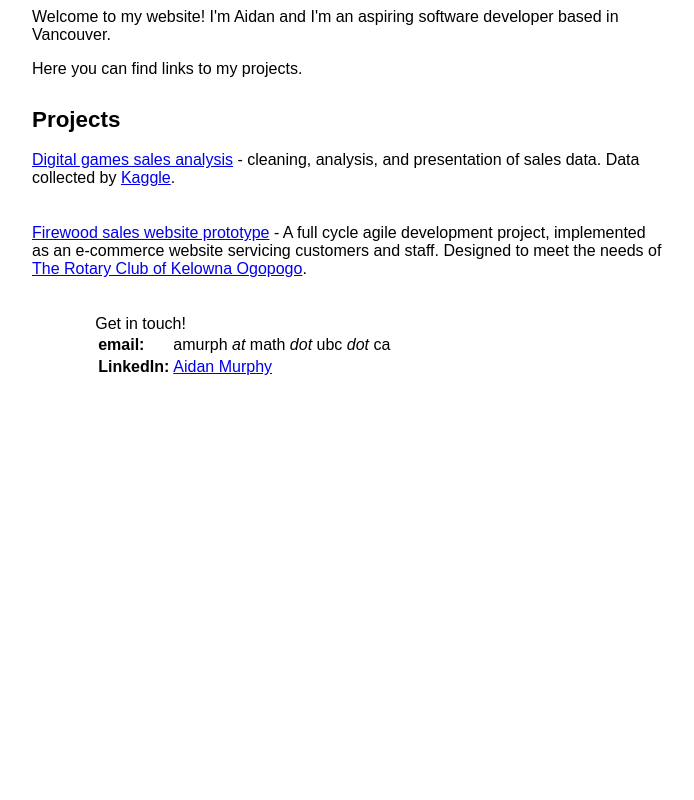
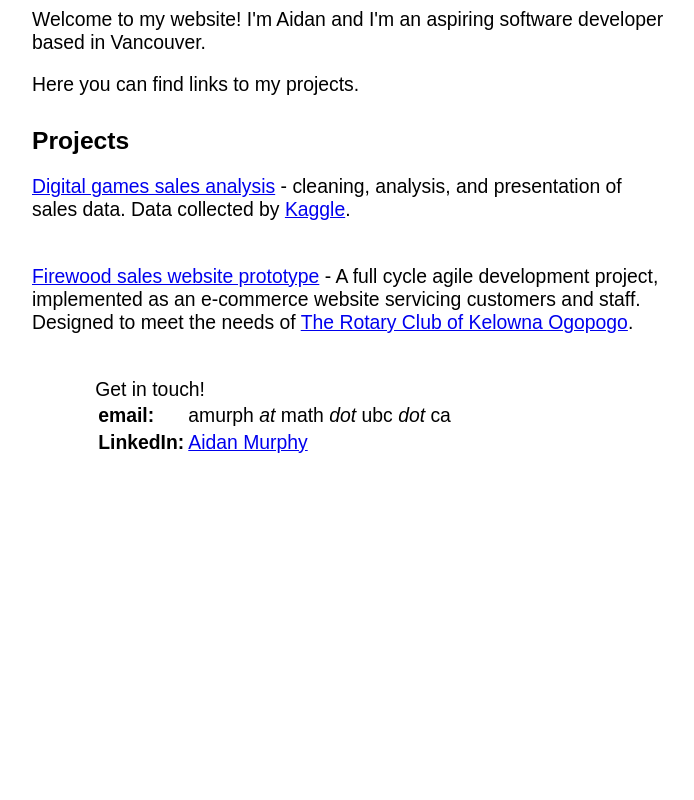
Before and after one commit to amurph24/amurph24.github.io, a PHP site: page / in a window 1280 px wide. Shown: the whole page, without its empty margins (292-986 px from the left). Run offline with PHP 8.4, Linux system fonts and the light colour scheme.

Commit message:
increase global.css font size

```diff
--- a/styles/global.css
+++ b/styles/global.css
@@ -1,5 +1,6 @@
 * {
     font-family: sans-serif;
+    font-size: 1.1rem;
 }
 
 h2 {
```
